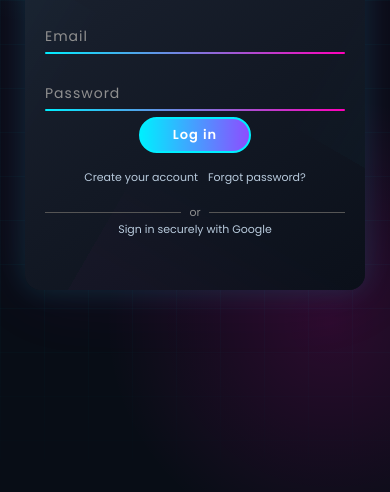
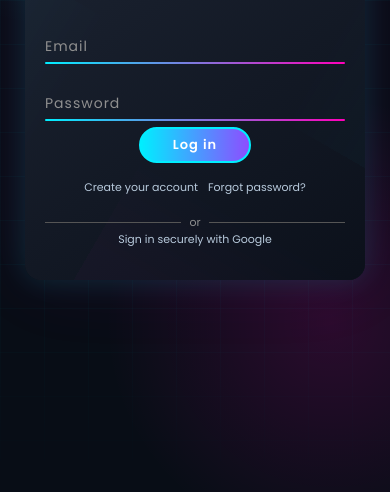
Before and after one commit to sankalpgp/CardKatta, a website: page login_index.html in a window 390 px wide. Shown: the part 352-844 px from the top of the page. Drawn offline with Linux system fonts and the light colour scheme.

Commit message:
Remove authentication card scrolling

```diff
--- a/login_style.css
+++ b/login_style.css
@@ -117,7 +117,7 @@ body::before{
     z-index: 2;
     display: flex;
     flex-direction: column;
-    overflow-y: auto;
+    overflow: hidden;
 }
 .hidden-panel{
     display: none !important;
@@ -534,7 +534,7 @@ body::before{
 @media (max-width: 480px){
     .box{
         width: min(340px, calc(100vw - 24px));
-        height: min(440px, calc(100vh - 24px));
+        height: min(420px, calc(100vh - 24px));
     }
 
     .box::before,
@@ -542,7 +542,7 @@ body::before{
     .border-line::before,
     .border-line::after{
         width: 340px;
-        height: 440px;
+        height: 420px;
     }
 
     .box form{
```
